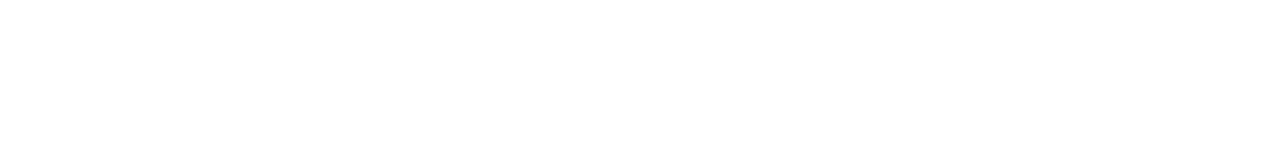
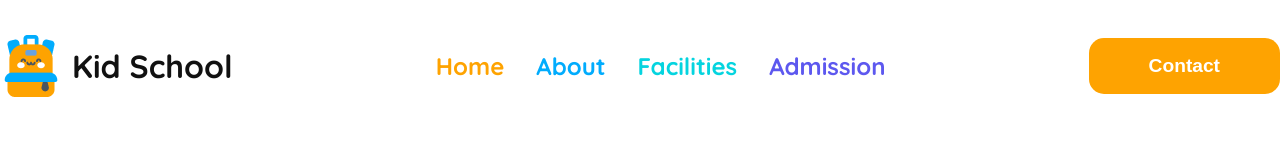
Before and after one commit to M-jame-cmd/kids-school-website, a plain HTML site: page index.html in a window 1280 px wide. Drawn offline with Linux system fonts and the light colour scheme.

Commit message:
complete navbar

```diff
--- a/Styles/style.css
+++ b/Styles/style.css
@@ -0,0 +1,89 @@
+/* Fonts */
+@import url("https://fonts.googleapis.com/css2?family=Quicksand:wght@300..700&display=swap");
+/* font-family: Quicksand; */
+@import url("https://fonts.googleapis.com/css2?family=Raleway:ital,wght@0,100..900;1,100..900&display=swap");
+/* font-family: Raleway; */
+* {
+    margin: 0;
+    padding: 0;
+  }
+  body {
+    font-family: Quicksand;
+  }
+ /* Shared flex */
+.display-flex {
+    display: flex;
+  }
+  /* shared color */
+.sky-blue {
+    color: #01acfd;
+  }
+
+  .orange {
+    color: #fea301;
+  }
+
+  .deep-sky {
+    color: #05d4df;
+  }
+
+  .violant {
+    color: #5d58ef;
+  }
+  /* primary button */
+  .primary-btn{
+    font-weight: 600;
+    font-size: 1.2rem;
+    padding: 13px 60px;
+    line-height: 30px;
+  letter-spacing: 0%;
+  text-align: left;
+  border: none;
+  border-radius: 15px;
+  cursor: pointer;
+
+  }
+ /* Navbar */
+ .nav-bar {
+    justify-content: center;
+    margin: 15px auto;
+  }
+  .nav-container {
+    justify-content: space-between;
+    align-items: center;
+    padding: 20px 0px;
+    width: 100%;
+    max-width: 1410px;
+  }
+  .logo {
+    justify-content: center;
+    align-items: center;
+    gap: 10px;
+  }
+#logo-text{
+    font-weight: 700;
+    font-size: 2rem;
+    letter-spacing: 0%;
+    text-align: left;
+    line-height: 30px;
+    color: #111111;
+}
+.menu-links ul {
+    gap: 32px;
+  }
+  .menu-links ul li{
+    list-style: none;
+    font-weight: 700;
+    font-size: 1.5rem;
+    line-height:  30px;
+    letter-spacing: 0%;
+    text-align: left;
+  }
+.menu-links ul li a {
+    text-decoration: none;
+  }
+  .menu-btn .primary-btn {
+    color: white;
+    background-color: #fea301;
+    cursor: pointer;
+  }
--- a/index.html
+++ b/index.html
@@ -3,9 +3,30 @@
 <head>
     <meta charset="UTF-8">
     <meta name="viewport" content="width=device-width, initial-scale=1.0">
-    <title>Kids School</title>
+    <title>kids School</title>
+    <link rel="stylesheet" href="Styles/style.css">
 </head>
 <body>
+     <!-- Nav Bar -->
+      <Section class="nav-bar display-flex">
+          <div class="nav-container display-flex">
+            <div class="logo display-flex ">
+                <img src="assets/logo.png" alt="">
+                <span id="logo-text">Kid School</span>
+            </div>
+            <div class="menu-links">
+                <ul class="display-flex">
+                    <li class="home"><a class="orange" href="">Home</a></li>
+                    <li class="about"><a class="sky-blue" href="">About</a></li>
+                    <li class="facilities"><a class="deep-sky" href="">Facilities</a></li>
+                    <li class="admission"><a class="violant" href="">Admission</a></li>
+                </ul>
+            </div>
+            <div class="menu-btn">
+                <button class="primary-btn">Contact</button>
+            </div>
 
+          </div>
+      </Section>
 </body>
 </html>
```
